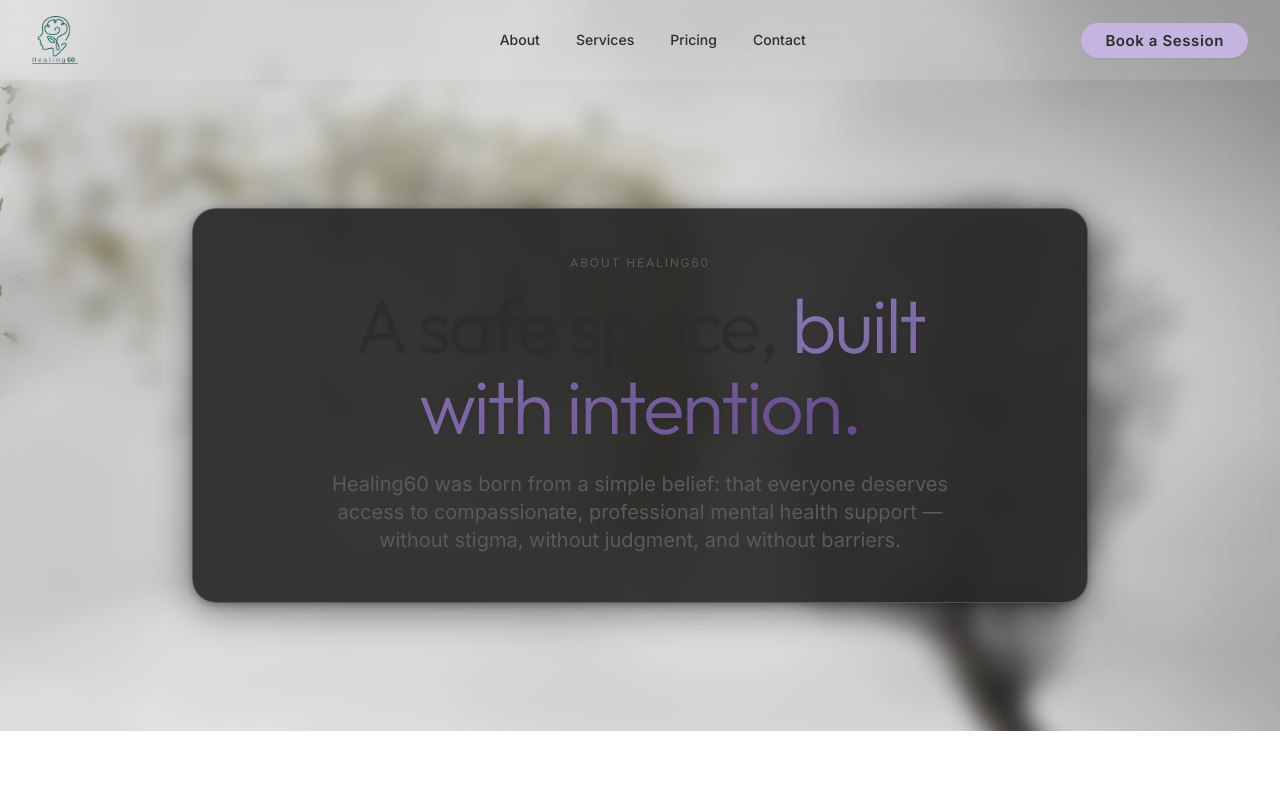
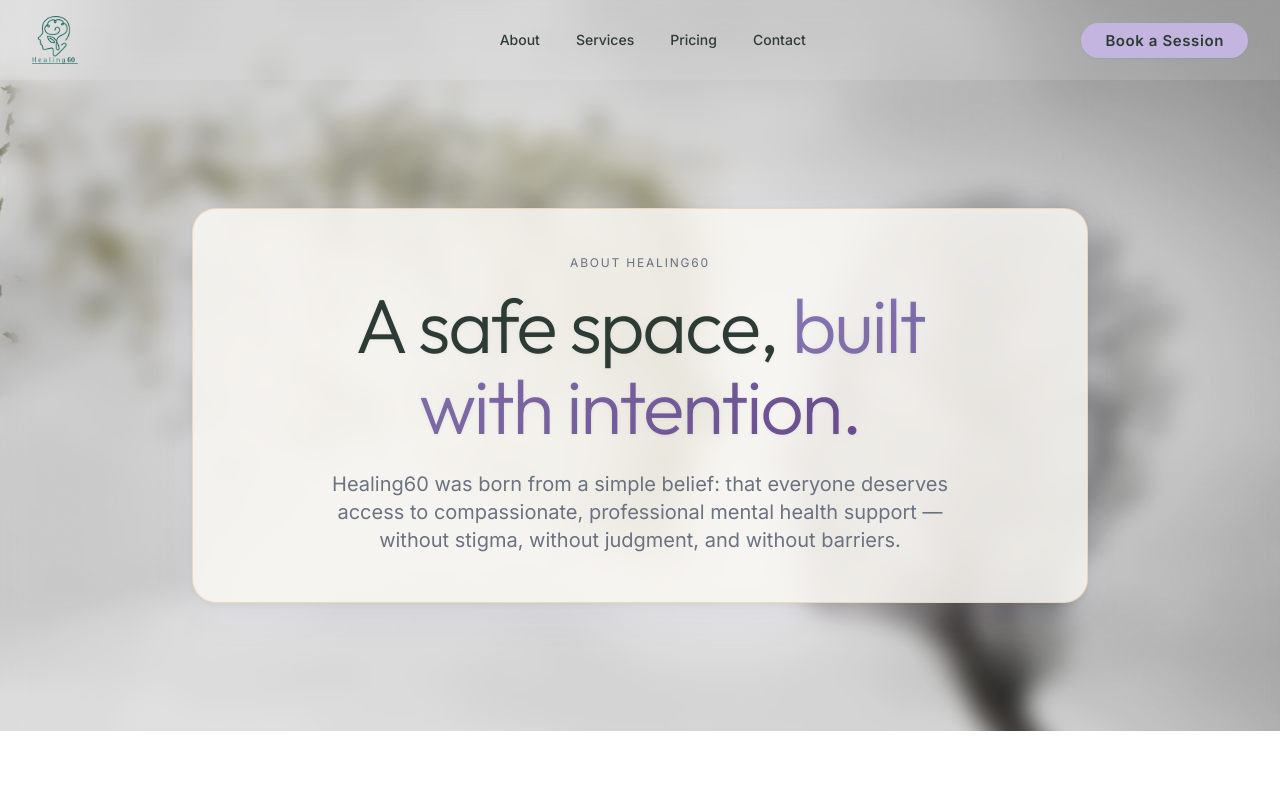
Before and after one commit to amal-prasad/healing60, a Next.js app: page /about in a window 1280 px wide. Shown: the top 800 px of the page. Built offline with nearby package versions, Linux system fonts and the light colour scheme.

Commit message:
version2

```diff
--- a/package.json
+++ b/package.json
@@ -21,6 +21,7 @@
     "three": "^0.160.0"
   },
   "devDependencies": {
+    "@playwright/test": "^1.58.2",
     "@types/node": "^20",
     "@types/react": "^18",
     "@types/react-dom": "^18",
@@ -28,6 +29,7 @@
     "eslint": "^8",
     "eslint-config-next": "14.2.35",
     "gh-pages": "^6.3.0",
+    "playwright": "^1.58.2",
     "postcss": "^8",
     "tailwindcss": "^3.4.1",
     "typescript": "^5"
--- a/src/app/globals.css
+++ b/src/app/globals.css
@@ -16,8 +16,8 @@
   --lavender-deep: #8B7BB8;
   --sage: #A8C5A0;
   --sage-deep: #6B9B63;
-  --charcoal: #2D2D2D;
-  --charcoal-light: #5A5A5A;
+  --charcoal: #2D3B35;
+  --charcoal-light: #6B7280;
   --warm-white: #FFFFFF;
   --glass-bg: rgba(232, 213, 183, 0.35);
   /* Warm Beige Tint */
@@ -113,77 +113,88 @@ body {
   }
 
   .glass-panel-light {
-    background: rgba(45, 45, 45, 0.85);
-    /* Dark Charcoal base */
+    background: rgba(245, 238, 228, 0.65);
+    /* Lighter Beige */
     backdrop-filter: var(--glass-blur);
     -webkit-backdrop-filter: var(--glass-blur);
-    border: 1px solid rgba(250, 247, 242, 0.15);
-    /* Subtle light border */
-    color: var(--cream);
+    border: 1px solid rgba(232, 213, 183, 0.45);
+    color: var(--charcoal);
   }
 
   .glass-panel-strong {
-    background: rgba(35, 35, 35, 0.9);
-    /* Heavier Dark Charcoal */
+    background: rgba(250, 247, 242, 0.85);
+    /* Heavy Cream/Beige */
     backdrop-filter: blur(12px);
     -webkit-backdrop-filter: blur(12px);
-    border: 1px solid rgba(250, 247, 242, 0.2);
-    box-shadow: 0 8px 40px rgba(0, 0, 0, 0.5), 0 2px 8px rgba(0, 0, 0, 0.3);
+    border: 1px solid rgba(232, 213, 183, 0.9);
+    box-shadow: 0 8px 40px rgba(139, 123, 184, 0.12), 0 2px 8px rgba(0, 0, 0, 0.05);
     border-radius: 24px;
-    color: var(--cream);
+    color: var(--charcoal);
   }
 
   .glass-separator-light {
-    background: rgba(0, 0, 0, 0.15);
+    background: rgba(255, 255, 255, 0.15);
     backdrop-filter: blur(12px);
     -webkit-backdrop-filter: blur(12px);
-    border-top: 1px solid rgba(255, 255, 255, 0.1);
-    border-bottom: 1px solid rgba(0, 0, 0, 0.2);
-    box-shadow: inset 0 20px 40px -20px rgba(0, 0, 0, 0.4);
+    border-top: 1px solid rgba(255, 255, 255, 0.4);
+    border-bottom: 1px solid rgba(255, 255, 255, 0.2);
+    box-shadow: inset 0 20px 40px -20px rgba(255, 255, 255, 0.4), 0 8px 32px 0 rgba(196, 181, 224, 0.1);
   }
 
   .glass-separator-sage {
-    background: rgba(59, 91, 54, 0.15);
-    /* Dark Sage Hint */
+    background: rgba(168, 197, 160, 0.25);
+    /* Mint Hint */
     backdrop-filter: blur(12px);
     -webkit-backdrop-filter: blur(12px);
-    border-top: 1px solid rgba(255, 255, 255, 0.1);
-    border-bottom: 1px solid rgba(0, 0, 0, 0.2);
-    box-shadow: inset 0 20px 40px -20px rgba(59, 91, 54, 0.2);
+    border-top: 1px solid rgba(255, 255, 255, 0.3);
+    border-bottom: 1px solid rgba(255, 255, 255, 0.1);
+    box-shadow: inset 0 20px 40px -20px rgba(168, 197, 160, 0.1), 0 8px 32px 0 rgba(107, 155, 99, 0.05);
   }
 
-  /* REWRITTEN: DARK TEXT BOX INTENTIONAL MINIMALISM */
+  /* Mint & Wisteria Fresh Theme */
   .glass-panel-sage {
-    background: rgba(59, 91, 54, 0.85);
-    /* Dark Sage Deep */
-    backdrop-filter: blur(12px);
-    -webkit-backdrop-filter: blur(12px);
-    border: 1px solid rgba(168, 197, 160, 0.3);
-    box-shadow: 0 12px 40px rgba(0, 0, 0, 0.2);
+    background: rgba(168, 197, 160, 0.40);
+    /* Light Mint Green Tint */
+    backdrop-filter: blur(16px);
+    -webkit-backdrop-filter: blur(16px);
+    border: 1px solid rgba(255, 255, 255, 0.4);
+    box-shadow: 0 8px 32px rgba(168, 197, 160, 0.15), 0 2px 8px rgba(0, 0, 0, 0.02);
     border-radius: 24px;
-    color: var(--cream);
+    color: var(--charcoal);
+  }
+
+  /* For highlighted/featured elements, using the medium mint */
+  .glass-panel-sage-deep {
+    background: rgba(144, 184, 153, 0.50);
+    /* Medium Mint Tint */
+    backdrop-filter: blur(20px);
+    -webkit-backdrop-filter: blur(20px);
+    border: 1px solid rgba(255, 255, 255, 0.5);
+    box-shadow: 0 12px 40px rgba(144, 184, 153, 0.2), 0 4px 12px rgba(0, 0, 0, 0.05);
+    border-radius: 24px;
+    color: var(--charcoal);
   }
 
   .glass-separator-lavender {
-    background: rgba(74, 59, 105, 0.15);
-    /* Dark Lavender Hint */
+    background: rgba(195, 174, 214, 0.25);
+    /* Wisteria Hint */
     backdrop-filter: blur(12px);
     -webkit-backdrop-filter: blur(12px);
-    border-top: 1px solid rgba(255, 255, 255, 0.1);
-    border-bottom: 1px solid rgba(0, 0, 0, 0.2);
-    box-shadow: inset 0 20px 40px -20px rgba(74, 59, 105, 0.2);
+    border-top: 1px solid rgba(255, 255, 255, 0.3);
+    border-bottom: 1px solid rgba(255, 255, 255, 0.1);
+    box-shadow: inset 0 20px 40px -20px rgba(195, 174, 214, 0.1), 0 8px 32px 0 rgba(139, 123, 184, 0.05);
   }
 
-  /* REWRITTEN: DARK TEXT BOX INTENTIONAL MINIMALISM */
+  /* Mint & Wisteria Fresh Theme */
   .glass-panel-lavender {
-    background: rgba(74, 59, 105, 0.85);
-    /* Dark Lavender Deep */
-    backdrop-filter: blur(12px);
-    -webkit-backdrop-filter: blur(12px);
-    border: 1px solid rgba(196, 181, 224, 0.3);
-    box-shadow: 0 12px 40px rgba(0, 0, 0, 0.2);
+    background: rgba(195, 174, 214, 0.40);
+    /* Wisteria Tint */
+    backdrop-filter: blur(16px);
+    -webkit-backdrop-filter: blur(16px);
+    border: 1px solid rgba(255, 255, 255, 0.4);
+    box-shadow: 0 8px 32px rgba(195, 174, 214, 0.15), 0 2px 8px rgba(0, 0, 0, 0.02);
     border-radius: 24px;
-    color: var(--cream);
+    color: var(--charcoal);
   }
 
   .heading-on-glass {
--- a/src/components/sections/PhilosophySection.tsx
+++ b/src/components/sections/PhilosophySection.tsx
@@ -95,7 +95,7 @@ export default function PhilosophySection() {
         <div ref={wordsRef} className="max-w-[720px] mx-auto glass-panel-sage p-10 lg:p-16 text-center">
           <h2
             ref={headlineRef}
-            className="font-display text-display-section text-cream leading-tight"
+            className="font-display text-display-section text-charcoal leading-tight drop-shadow-sm"
           >
             {[
               "Whatever",
@@ -116,7 +116,7 @@ export default function PhilosophySection() {
             ))}
           </h2>
 
-          <p className="philosophy-word mt-8 text-lg text-cream/80 leading-relaxed max-w-2xl">
+          <p className="philosophy-word mt-8 text-lg text-charcoal-light leading-relaxed max-w-2xl">
             Life can feel overwhelming — anxiety that won&apos;t quiet, relationships
             that feel stuck, or a sense of direction that&apos;s gone missing. At
             Healing60, we create a safe, non-judgmental space for you to explore
@@ -124,8 +124,8 @@ export default function PhilosophySection() {
           </p>
 
           {/* Interactive Concern Chips Inside Panel */}
-          <div className="concern-chips-container mt-12 border-t border-cream/20 pt-8">
-            <p className="text-caption uppercase text-cream/70 mb-4">
+          <div className="concern-chips-container mt-12 border-t border-charcoal/10 pt-8">
+            <p className="text-caption uppercase text-charcoal/70 mb-4">
               What brings you here?
             </p>
             <div className="flex flex-wrap justify-center gap-3">
@@ -133,7 +133,7 @@ export default function PhilosophySection() {
                 <Link
                   key={concern.label}
                   href={`/services/${concern.slug}`}
-                  className="concern-chip px-5 py-2.5 rounded-full border border-cream/30 bg-cream/10 text-sm font-body text-cream/90 hover:bg-cream/20 hover:border-cream/50 transition-all duration-300 hover:shadow-md hover:shadow-black/20"
+                  className="concern-chip px-5 py-2.5 rounded-full border border-charcoal/20 bg-charcoal/5 text-sm font-body text-charcoal/90 hover:bg-charcoal/10 hover:border-charcoal/30 transition-all duration-300 hover:shadow-md hover:shadow-black/10"
                 >
                   {concern.label}
                 </Link>
--- a/src/components/sections/ServicesSection.tsx
+++ b/src/components/sections/ServicesSection.tsx
@@ -100,12 +100,12 @@ export default function ServicesSection() {
                     }`}
                 >
                   {/* Icon */}
-                  <div className="w-14 h-14 rounded-xl bg-white/10 flex items-center justify-center text-cream mb-6 group-hover:bg-white/20 transition-colors duration-300">
+                  <div className="w-14 h-14 rounded-xl bg-charcoal/5 flex items-center justify-center text-charcoal mb-6 group-hover:bg-charcoal/10 transition-colors duration-300">
                     {serviceIcons[service.icon] || serviceIcons.mind}
                   </div>
 
                   <h3
-                    className={`font-display font-light text-cream mb-3 ${service.featured
+                    className={`font-display font-medium text-charcoal mb-3 ${service.featured
                       ? "text-2xl lg:text-3xl"
                       : "text-xl lg:text-2xl"
                       }`}
@@ -113,21 +113,21 @@ export default function ServicesSection() {
                     {service.title}
                   </h3>
 
-                  <p className="text-cream/80 leading-relaxed mb-6">
+                  <p className="text-charcoal-light leading-relaxed mb-6">
                     {service.shortDescription}
                   </p>
 
                   {/* Symptoms preview for featured card */}
                   {service.featured && (
-                    <div className="hidden lg:block mb-6 pt-6 border-t border-cream/20">
-                      <p className="text-caption uppercase text-cream/70 mb-3">
+                    <div className="hidden lg:block mb-6 pt-6 border-t border-charcoal/10">
+                      <p className="text-caption uppercase text-charcoal/70 mb-3">
                         Common signs
                       </p>
                       <div className="flex flex-wrap gap-2">
                         {service.symptoms.slice(0, 4).map((s) => (
                           <span
                             key={s}
-                            className="text-xs px-3 py-1.5 rounded-full bg-black/20 text-cream/90"
+                            className="text-xs px-3 py-1.5 rounded-full bg-charcoal/10 text-charcoal font-medium"
                           >
                             {s}
                           </span>
@@ -137,7 +137,7 @@ export default function ServicesSection() {
                   )}
 
                   {/* Arrow */}
-                  <div className="flex items-center gap-2 text-cream/90 text-sm font-medium group-hover:gap-3 transition-all duration-300">
+                  <div className="flex items-center gap-2 text-charcoal text-sm font-medium group-hover:gap-3 transition-all duration-300">
                     Learn more
                     <svg
                       className="w-4 h-4"
--- a/tailwind.config.ts
+++ b/tailwind.config.ts
@@ -19,8 +19,8 @@ const config: Config = {
           deep: "#6B9B63",
         },
         charcoal: {
-          DEFAULT: "#2D2D2D",
-          light: "#5A5A5A",
+          DEFAULT: "#2D3B35",
+          light: "#6B7280",
         },
         "warm-white": "#FFFFFF",
         glass: "rgba(255,255,255,0.12)",
```
Also changed, not shown: src/components/sections/BookingCTASection.tsx (+6 -6 lines), src/components/sections/HeroSection.tsx (+9 -14 lines), src/components/sections/TestimonialsSection.tsx (+14 -14 lines), src/components/sections/TherapistsSection.tsx (+7 -7 lines), test-results/.last-run.json (added), 1 other file (tests, documents, lock files or other folders).
